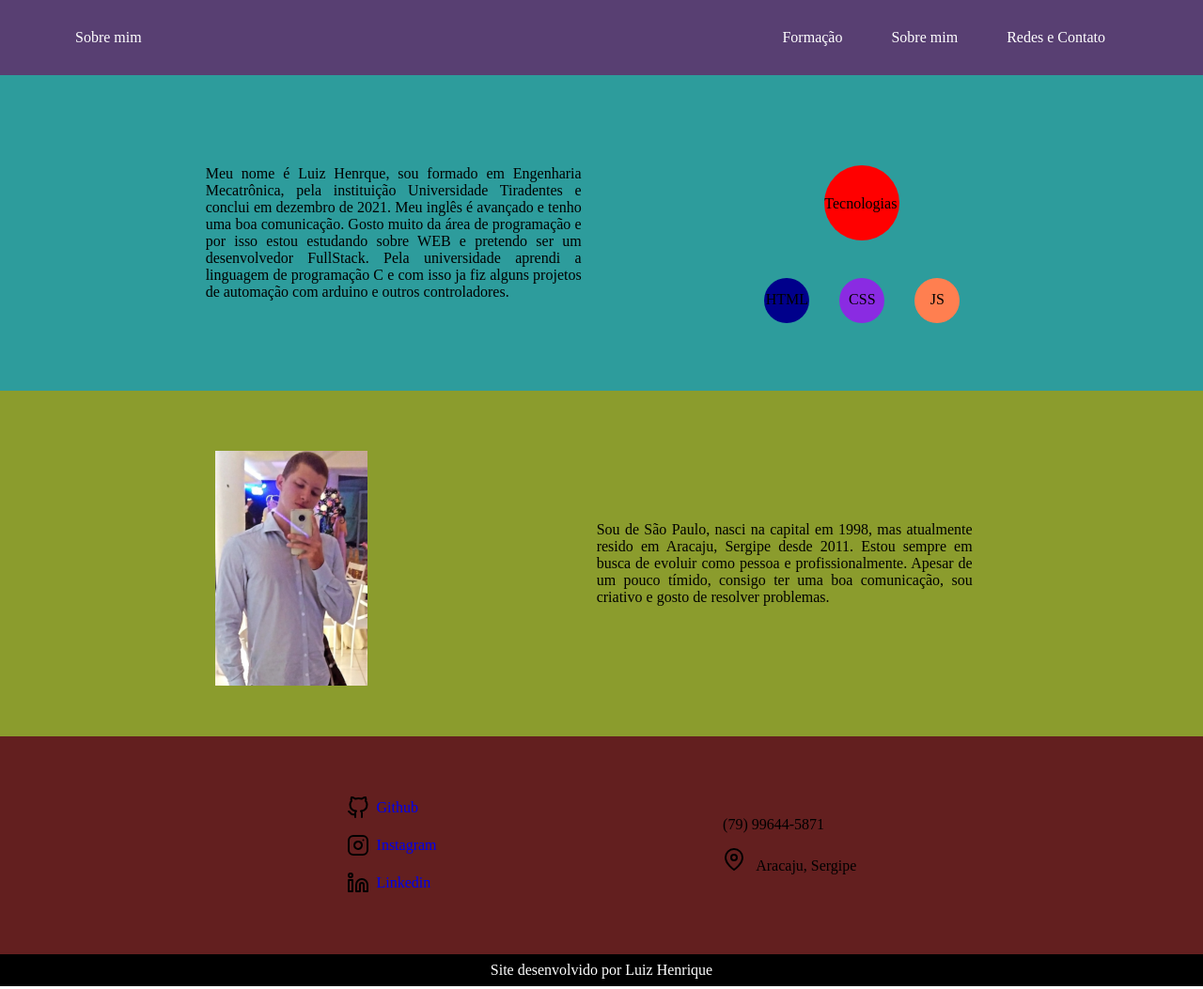
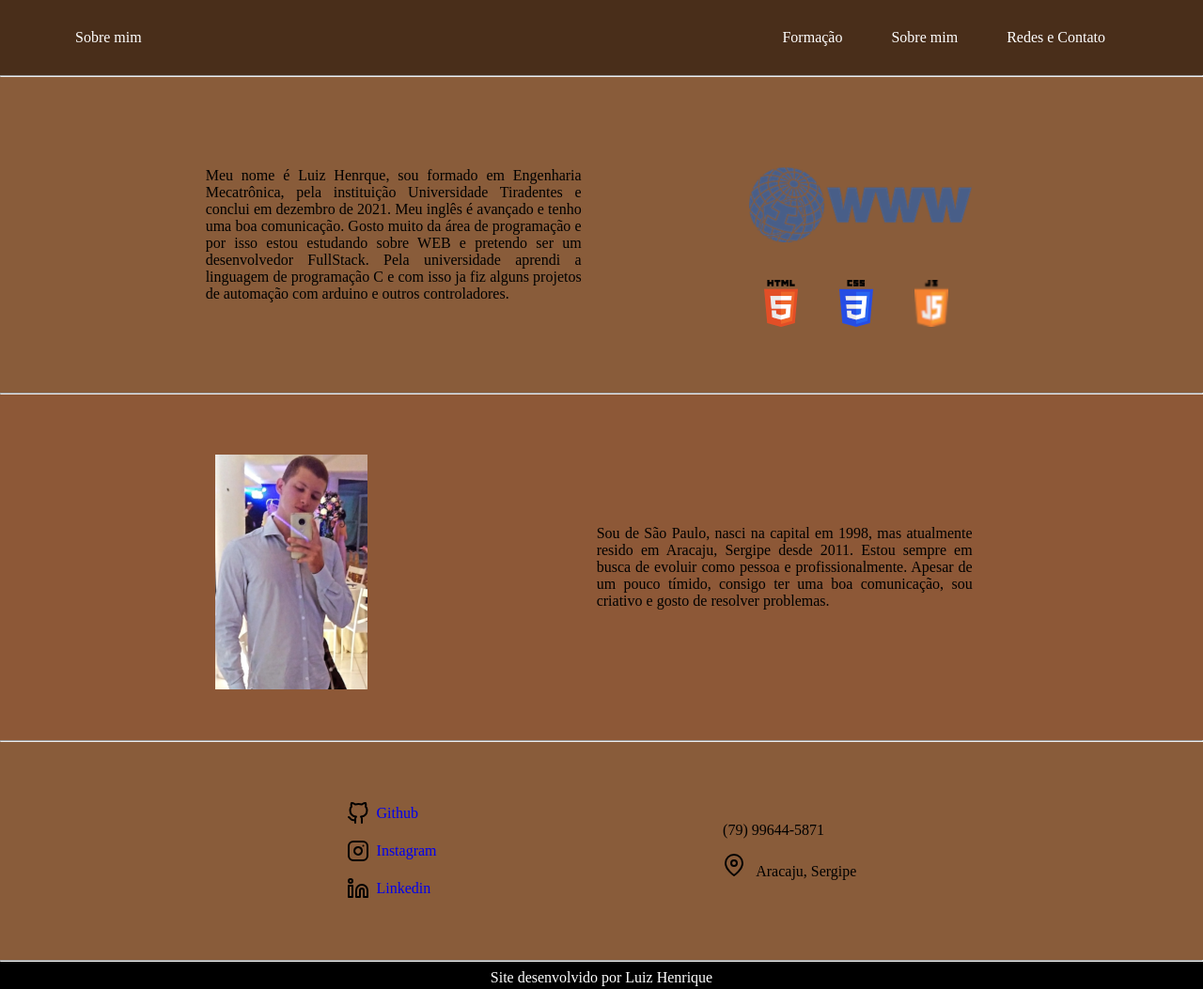
Before and after one commit to luizOstergren/Curriculo, a plain HTML site: page index.html in a window 1280 px wide. Shown: the whole page at 94% size. Drawn offline with Linux system fonts and the light colour scheme.

Commit message:
ajuste cores e imagem

```diff
--- a/estilo.css
+++ b/estilo.css
@@ -12,7 +12,7 @@
     padding: 1rem 5rem;
     align-items: center;
     height: 3rem;
-    background-color: rgb(88, 63, 114);
+    background-color: rgb(73, 46, 26);
 }
 
 .nav>.nav-header>.nav-title {
@@ -37,7 +37,7 @@
 
 .nav-links>a:hover {
     background-color: rgba(0, 0, 0, 0.062);
-    border: solid 2px transparent;
+    border: solid 1px transparent;
     border-radius: 5px;
 }
 
@@ -55,7 +55,7 @@
 }
 
 #formação {
-    background-color: rgb(45, 156, 156);
+    background-color: rgb(137, 92, 58);
 }
 
 .tecnologias {
@@ -73,7 +73,7 @@
 }
 
 .tec{
-    background-color: red;
+    /* background-color: red; da para mudar a cor do fundo */
     width: 5rem;
     height: 5rem;
     border-radius: 50%;
@@ -86,12 +86,12 @@
 
 @keyframes balltec{
     from{
-        left: 7rem;
+        left: 2rem;
         top: 0px;
     }
 
     to{
-    left: 7rem;
+    left: 2rem;
     top: -2rem;
     visibility: visible;
     }
@@ -115,7 +115,6 @@
 }
 
 .html{
-    background-color: darkblue;
     animation-name: ballhtml;
     animation-duration: 1s;
     animation-fill-mode: both;
@@ -136,7 +135,6 @@
 }
 
 .css{
-    background-color: blueviolet;
     animation-name: ballcss;
     animation-duration: 1s;
     animation-delay: 1s;
@@ -158,7 +156,6 @@
 }
 
 .javaSc{
-    background-color: coral;
     animation-name: balljs;
     animation-duration: 1s;
     animation-delay: 2s;
@@ -187,7 +184,7 @@
 }
 
 #sobre {
-    background-color: rgb(139, 156, 45);
+    background-color: rgb(141, 88, 55);
 }
 
 .imagem {
@@ -198,7 +195,7 @@
 
 
 #redes {
-    background-color: rgb(99, 31, 31);
+    background-color: rgb(137, 92, 58);
 }
 
 #redes a,#redes p{
@@ -212,6 +209,10 @@
 
 #redes img{
     padding-right: 0.5rem;
+}
+
+hr{
+    color: rgb(83, 80, 255);
 }
 
 /******** FOOTER ********/
--- a/index.html
+++ b/index.html
@@ -34,6 +34,7 @@
                 <a href="#redes">Redes e Contato</a>
             </div>
         </div>
+        <hr>
     </header>
 
     <main>
@@ -45,15 +46,20 @@
                 projetos de automação com arduino e outros controladores.</div>
             <div class="tecnologias">
                 <div class="tec">
-                    <p>Tecnologias</p> </div>
+                    <img src="assets/WWW-logo.png" alt="WWW">
+                </div>
                 <div class="ball html">
-                    <p>HTML</p> </div>
+                    <img src="assets/html5-logo.png" alt="HTML">
+                </div>
                 <div class="ball css">
-                    <p>CSS</p></div>
+                    <img src="assets/css-3-logo.png" alt="CSS">
+                </div>
                 <div class="ball javaSc">
-                    <p>JS</p> </div>
+                    <img src="assets/java-script-js-logo.png" alt="javaSc">
+                </div>
             </div>
         </div>
+        <hr>
 
         <div id="sobre">
             <div class="imagem"><img src="assets/foto.png" alt="foto"></div>
@@ -61,10 +67,12 @@
                 Sergipe desde 2011. Estou sempre em busca de evoluir como pessoa e profissionalmente. Apesar de um pouco
                 tímido, consigo ter uma boa comunicação, sou criativo e gosto de resolver problemas.</div>
         </div>
+        <hr>
 
         <div id="redes">
             <div>
-                <a href="https://github.com/luizOstergren" target="_blank"><img src="assets/github.svg" alt="github"> Github</a>
+                <a href="https://github.com/luizOstergren" target="_blank"><img src="assets/github.svg" alt="github">
+                    Github</a>
                 <a href="https://www.instagram.com/luiz_mello98/" target="_blank"><img src="assets/instagram.svg"
                         alt="instagram"> Instagram</a>
                 <a href="www.linkedin.com/in/luiz-mello98" target="_blank"><img src="assets/linkedin.svg"
@@ -73,10 +81,10 @@
 
             <div>
                 <p>(79) 99644-5871</p>
-            <p><img src="assets/map-pin.svg" alt="map"> Aracaju, Sergipe</p>
+                <p><img src="assets/map-pin.svg" alt="map"> Aracaju, Sergipe</p>
             </div>
-
         </div>
+        <hr>
     </main>
 
     <footer>
```
Also changed, not shown: assets/WWW-logo.png (added), assets/css-3-logo.png (added), assets/html5-logo.png (added), assets/java-script-js-logo.png (added), assets/toggle.png (added).
